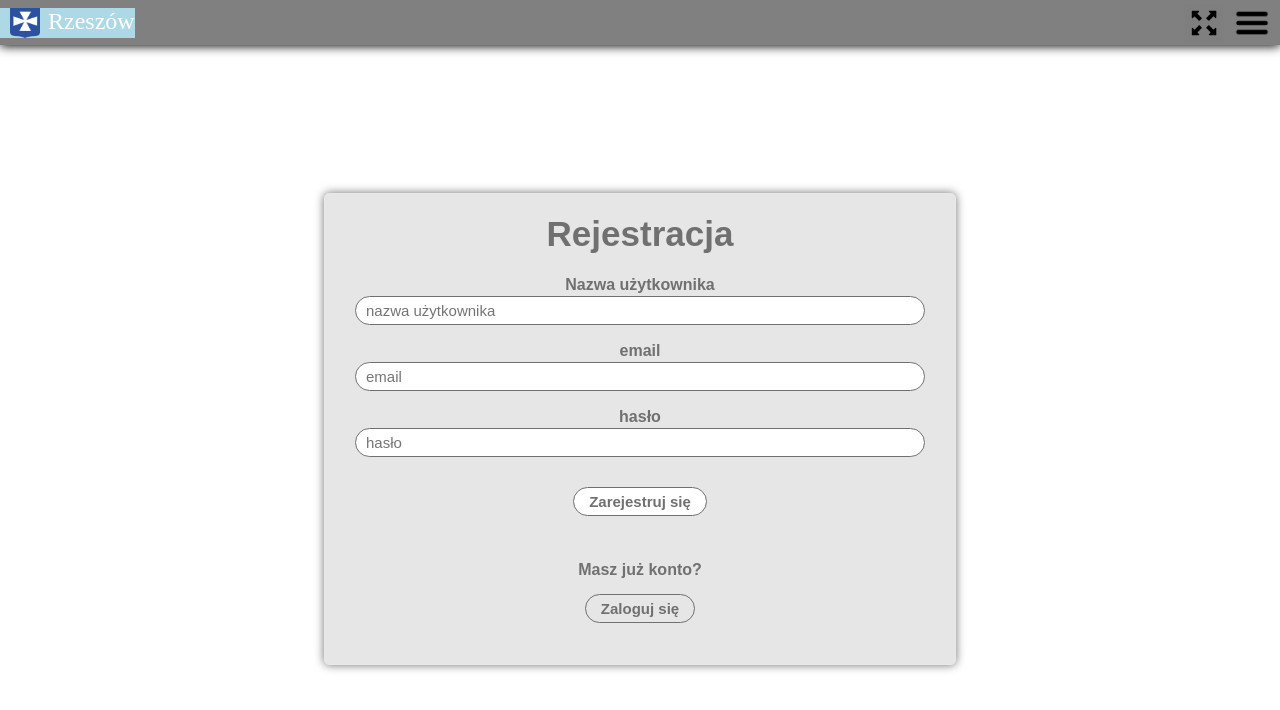
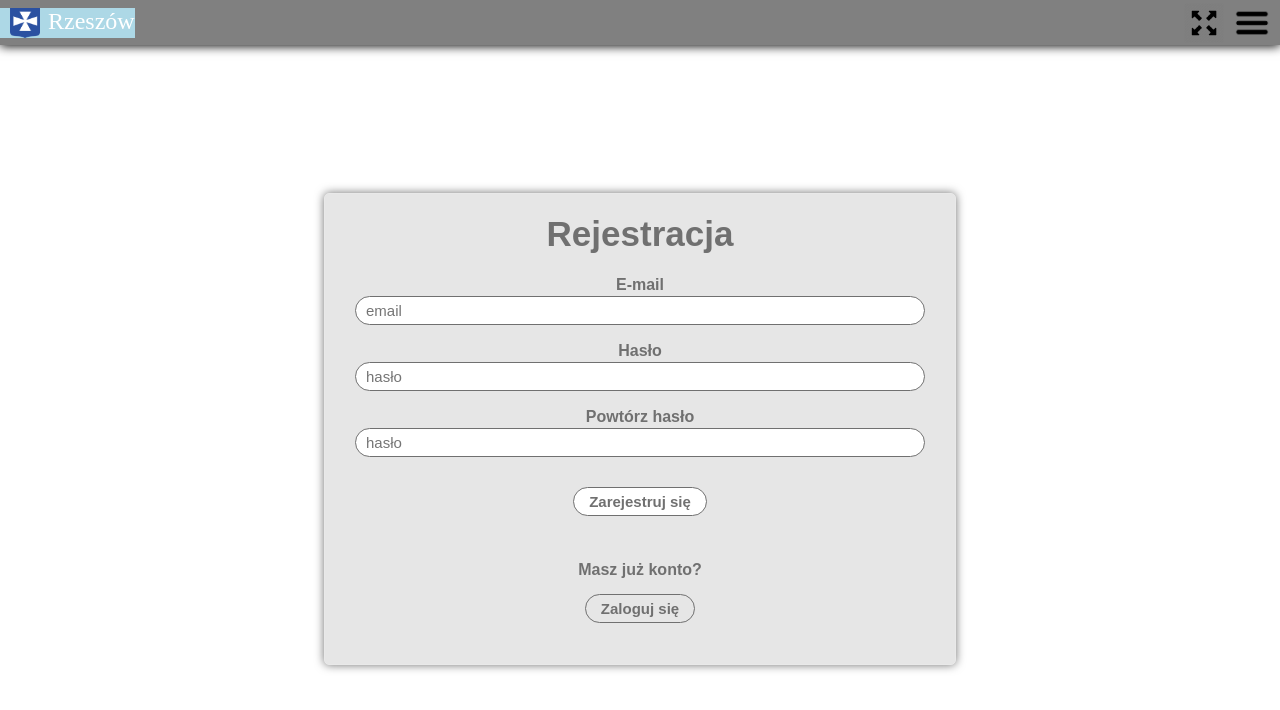
Before and after one commit to mikolajkrupa00/PoznajPrzWeb, a React (Create React App) app: page /register in a window 1280 px wide. Shown: the top 710 px of the page. Built offline with nearby package versions, Linux system fonts and the light colour scheme.

Commit message:
Remove username input, add repeat password input

```diff
--- a/src/components/register/index.jsx
+++ b/src/components/register/index.jsx
@@ -29,11 +29,14 @@ const RegisterPage = () => {
             <RegisterMain>
                 <RegisterFrom onSubmit={handleSubmit(registerUser)}>
                     <RegisterTitle>Rejestracja</RegisterTitle>
-                    <RegisterLabel>Nazwa użytkownika</RegisterLabel>
-                    <RegisterInput type="text" {...register('username', {required: true})} placeholder="nazwa użytkownika" />
-                    <RegisterLabel>email</RegisterLabel>
+                    {/* <RegisterLabel>Nazwa użytkownika</RegisterLabel>
+                    <RegisterInput type="text" {...register('username', {required: true})} placeholder="nazwa użytkownika" /> */}
+                    <RegisterLabel>E-mail</RegisterLabel>
                     <RegisterInput type="email" {...register('email', {required: true})} placeholder="email" />
-                    <RegisterLabel>hasło</RegisterLabel>
+                    <RegisterLabel>Hasło</RegisterLabel>
+                    <RegisterInput type="password" {...register('password',
+                     {required: true, pattern: /(?=.*\d)(?=.*[a-z])(?=.*[A-Z])/, minLength: 6 })} placeholder="hasło" />
+                    <RegisterLabel>Powtórz hasło</RegisterLabel>
                     <RegisterInput type="password" {...register('password',
                      {required: true, pattern: /(?=.*\d)(?=.*[a-z])(?=.*[A-Z])/, minLength: 6 })} placeholder="hasło" />
                     <RegisterButton type="submit" color="#FFFFFF">Zarejestruj się</RegisterButton>
```
